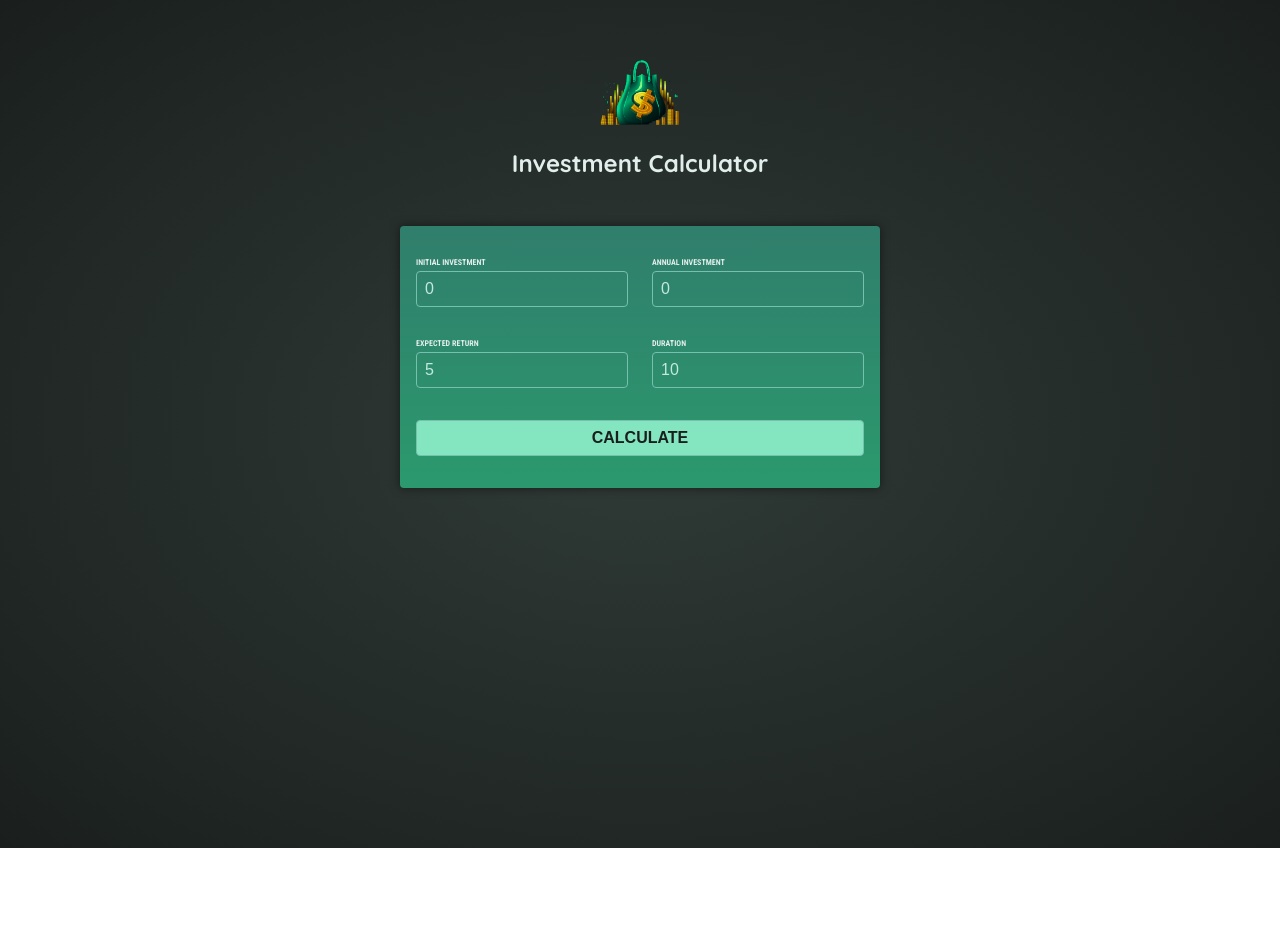
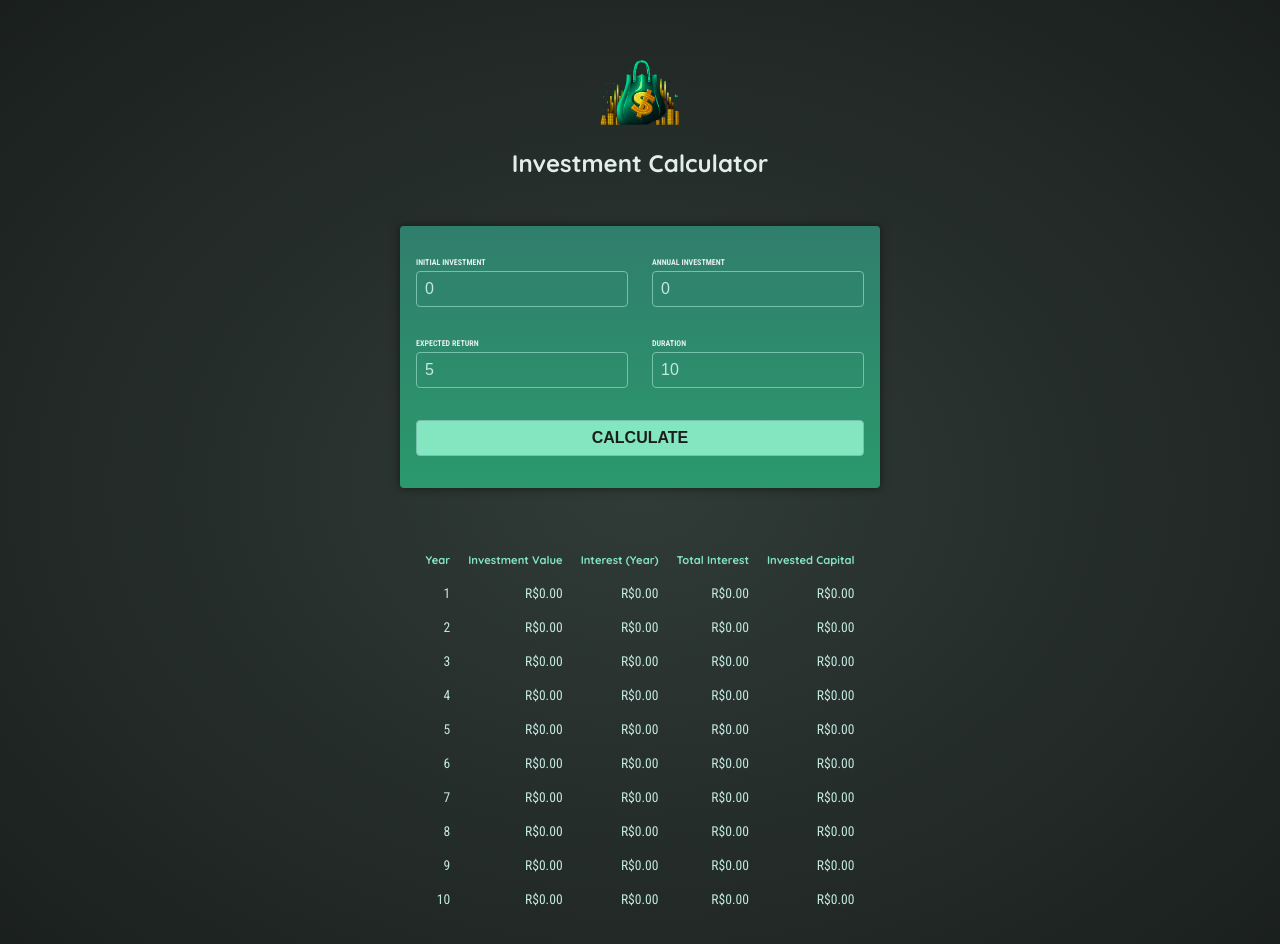
Before and after one commit to luc4sleite/essentials-practice, an Angular app: page / in a window 1280 px wide. Both pictures are taken after a click on the button "CALCULATE". Shown: the top 944 px of the page. Before the commit the page ends 848 px from the top, so only its background shows below. Built offline with nearby package versions, Linux system fonts and the light colour scheme.

Commit message:
feat: add investment results component and integrate with user input

```diff
--- a/src/app/app.component.html
+++ b/src/app/app.component.html
@@ -1,2 +1,3 @@
 <app-header/>
 <app-user-input (calculate)="onCalculateInvestmentResults($event)" />
+<app-investment-results [results]="resultsData" />
--- a/src/app/app.component.ts
+++ b/src/app/app.component.ts
@@ -1,20 +1,26 @@
 import { Component } from '@angular/core';
 import { HeaderComponent } from './header/header.component';
 import { UserInputComponent } from './user-input/user-input.component';
+import type { InvestmentInput } from './investment-input.model';
+import { InvestmentResultsComponent } from './investment-results/investment-results.component';
 
 @Component({
   selector: 'app-root',
   standalone: true,
   templateUrl: './app.component.html',
-  imports: [HeaderComponent, UserInputComponent],
+  imports: [HeaderComponent, UserInputComponent, InvestmentResultsComponent],
 })
 export class AppComponent {
-  onCalculateInvestmentResults(data: {
-    initialInvestment: number;
+  resultsData?: {
+    year: number;
+    interest: number;
+    valueEndOfYear: number;
     annualInvestment: number;
-    expectedReturn: number;
-    duration: number;
-  }) {
+    totalInterest: number;
+    totalAmountInvested: number;
+  }[];
+
+  onCalculateInvestmentResults(data: InvestmentInput) {
     const { initialInvestment, duration, expectedReturn, annualInvestment } =
       data;
     const annualData = [];
@@ -36,6 +42,6 @@
       });
     }
 
-    console.log(annualData);
+    this.resultsData = annualData;
   }
 }
--- /dev/null
+++ b/src/app/investment-input.model.ts
@@ -0,0 +1,6 @@
+export interface InvestmentInput {
+  initialInvestment: number;
+  annualInvestment: number;
+  expectedReturn: number;
+  duration: number;
+}
--- /dev/null
+++ b/src/app/investment-results/investment-results.component.css
@@ -0,0 +1,19 @@
+table {
+  max-width: 50rem;
+  margin: 2rem auto;
+  padding: 1rem;
+  table-layout: fixed;
+  border-spacing: 1rem;
+  text-align: right;
+}
+
+table thead {
+  font-size: 0.7rem;
+  color: #83e6c0;
+}
+
+table tbody {
+  font-family: "Roboto Condensed", sans-serif;
+  font-size: 0.85rem;
+  color: #c2e9e0;
+}
--- /dev/null
+++ b/src/app/investment-results/investment-results.component.html
@@ -0,0 +1,26 @@
+@if (!results) {
+  <p class="center">Please enter some values and press "Calculate".</p>
+} @else {
+  <table>
+    <thead>
+      <tr>
+        <th>Year</th>
+        <th>Investment Value</th>
+        <th>Interest (Year)</th>
+        <th>Total Interest</th>
+        <th>Invested Capital</th>
+      </tr>
+    </thead>
+    <tbody>
+        @for (result of results; track result.year) {
+            <tr>
+                <td>{{ result.year }}</td>
+                <td>{{ result.valueEndOfYear | currency:'BRL' }}</td>
+                <td>{{ result.interest | currency:'BRL'}}</td>
+                <td>{{ result.totalInterest | currency:'BRL'}}</td>
+                <td>{{ result.totalAmountInvested | currency:'BRL'}}</td>
+            </tr>
+        }
+    </tbody>
+  </table>
+}
```
Also changed, not shown: src/app/investment-results/investment-results.component.ts (added, +20 -0 lines), src/app/user-input/user-input.component.ts (+2 -6 lines).
